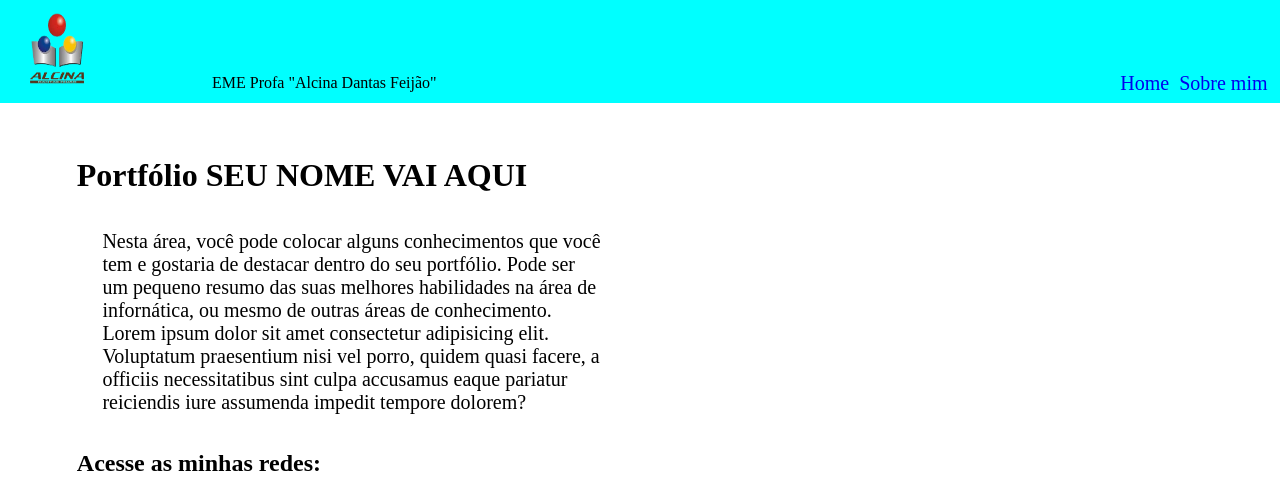
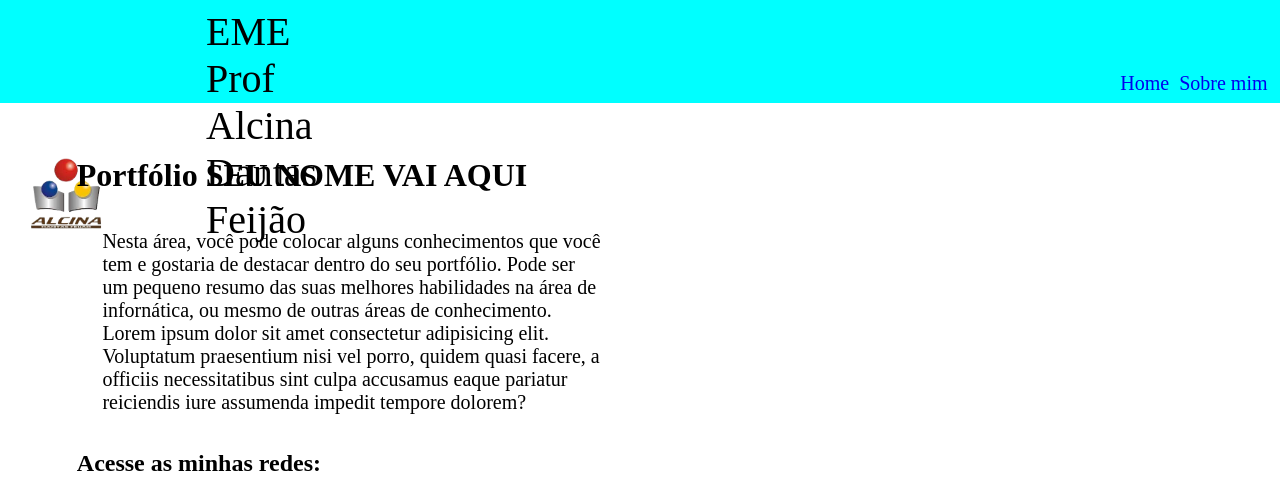
Before and after one commit to daniellbp25/SiteDaniel, a plain HTML site: page index.html in a window 1280 px wide. Shown: the top 491 px of the page. Drawn offline with Linux system fonts and the light colour scheme.

Commit message:
editando o css

```diff
--- a/index.html
+++ b/index.html
@@ -13,8 +13,8 @@
 <div class="cabecalho__marca">
 <img class="cabecalho__marca__logo" src="./img/alcinalogo1.png"
 alt="Logo da EME Alcina Dantas Feijão">
-<h1s class="cabecalho__marca__nome">EME Profa "Alcina Dantas
-Feijão"</h1>
+<h1s class="cabecalho__marca__nome">EME Prof Alcina Dantas
+Feijão</h1>
 </div>
 <nav class="cabecalho__menu">
 <a class="cabecalho__menu__link" href="index.html">Home</a>
--- a/style.css
+++ b/style.css
@@ -11,6 +11,7 @@
     background-color: aqua;
     padding: 8px;
     flex-direction: row;
+
  }
 
 
@@ -26,8 +27,10 @@
  }
 
  .cabecalho__marca__nome{
-    margin-left:15%;
-    margin-top:35px
+    padding-left: 12vh;
+    font-size: 40px;
+    width:100px;
+    display:inline-block
  }
 
 
@@ -47,9 +50,9 @@
    padding: 0;
  }
  .cabecalho__marca__logo{
-   width: 80px;
+
    height: 80px;
-   margin-top: 0px;
+
    padding-left: 18px;
 
  }
```
